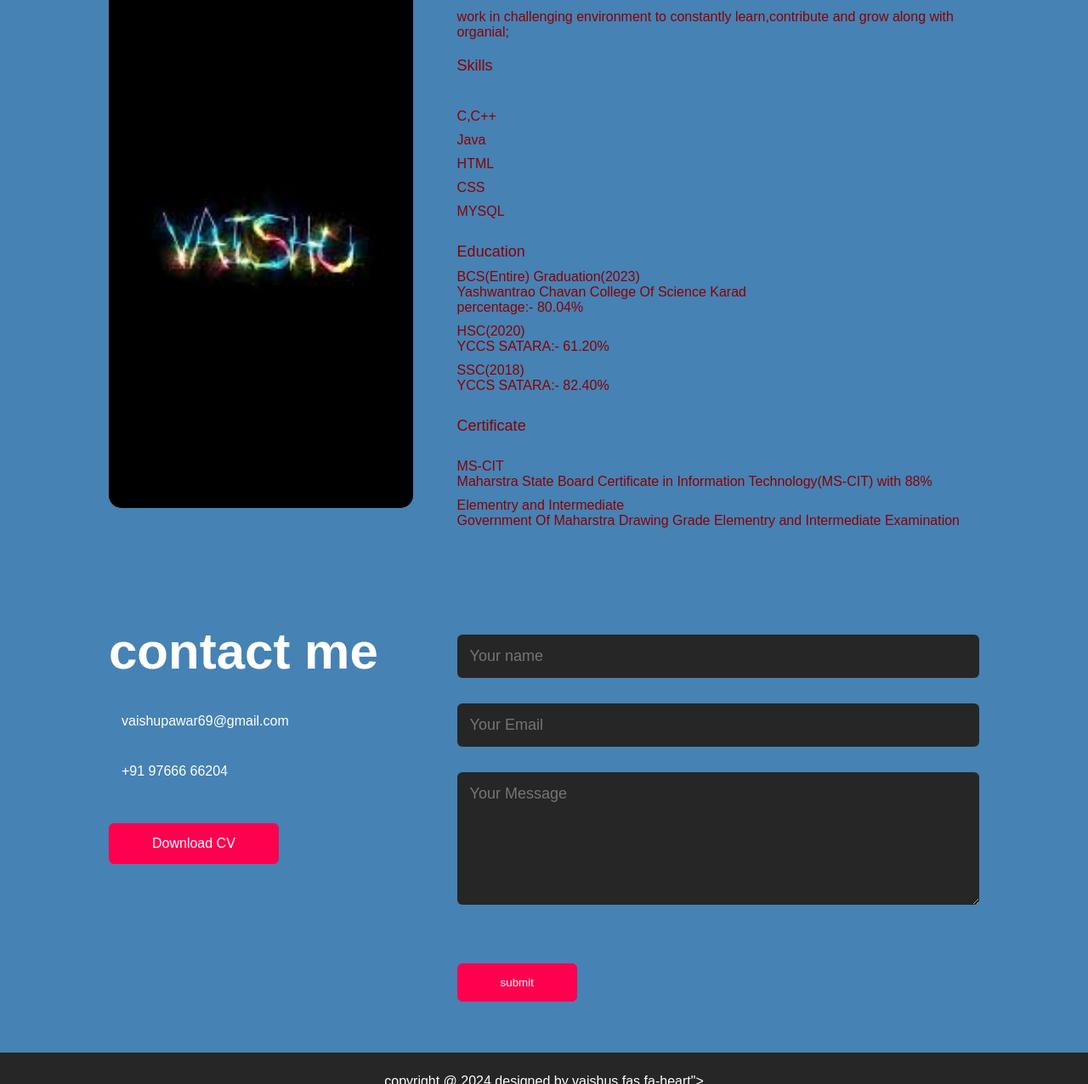
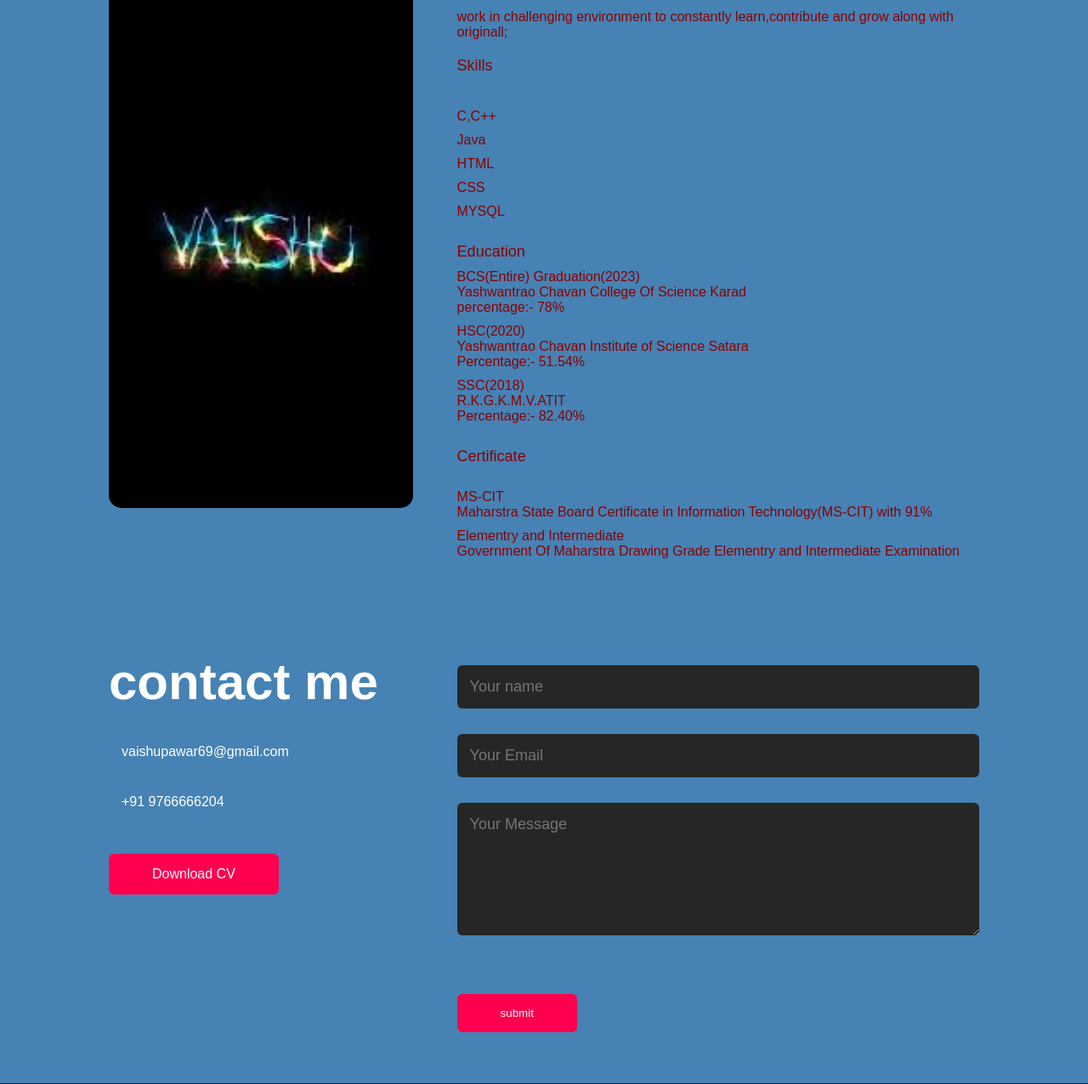
Before and after one commit to Vaishu111201/Vaishu5, a plain HTML site: page Portfolio/Portfolio.html in a window 1280 px wide. Shown: the part 948-2224 px from the top of the page at 85% size. Drawn offline with Linux system fonts and the light colour scheme.

Commit message:
Update Portfolio.html

```diff
--- a/Portfolio/Portfolio.html
+++ b/Portfolio/Portfolio.html
@@ -19,7 +19,7 @@
             </nav>
             <div class="header-text">
                 <p>Web Developer,</p>
-                <h1><marquee> name is <samp>VAISHNAVEE PAWAR</samp></marquee></h1>
+                <h1><marquee> name is <samp>VAISHNVEE PAWAR</samp></marquee></h1>
             </div>
         </div>
     </div>
@@ -32,7 +32,7 @@
                 </div>
                 <div class="about-col-2">
                     <h1 class="sub-title">About me</h1>
-                    <p>work in challenging environment to constantly learn,contribute and grow along with organial;
+                    <p>work in challenging environment to constantly learn,contribute and grow along with originall;
                     <div class="tab-titles">
                         <p class="tab-links active-links" onclick="opentab('skills')">Skills</p>
 
@@ -52,13 +52,13 @@
                             <li><span>BCS(Entire) Graduation(2023)</span>
                                 <br>Yashwantrao Chavan College
                                 Of Science Karad<br>
-                                percentage:- 80.04%
+                                percentage:- 78%
                             </li>
                             <li><span>HSC(2020)</span> <br>
-                                 YCCS SATARA</Y>:- 61.20%
+                                 Yashwantrao Chavan Institute of Science Satara<br> Percentage:- 51.54%
                             </li>
                             <li><span>SSC(2018)</span>
-                                <br>YCCS SATARA:- 82.40%
+                                <br>R.K.G.K.M.V.ATIT<br> Percentage:- 82.40%
                             </li>
                         </ul>
                     </div>
@@ -68,7 +68,7 @@
 
                             <li><span>MS-CIT</span>
                                 <br>Maharstra State Board
-                                Certificate in Information Technology(MS-CIT) with 88%
+                                Certificate in Information Technology(MS-CIT) with 91%
 
                             </li>
                             <li><span>Elementry and Intermediate</span>
@@ -89,7 +89,7 @@
                 <div class="contact-left">
                     <h1 class="sub-title"> contact me</h1>
                     <p><i class="fa-solid fa-envelope"></i>vaishupawar69@gmail.com</p>
-                    <p><i class="fa-solid fa-phone"></i>+91 97666 66204</p>
+                    <p><i class="fa-solid fa-phone"></i>+91 9766666204</p>
                     <a href="Profile resume.pdf" download class="btn">Download CV</a>
                 </div>
                 <div class="contact-right">
@@ -107,7 +107,7 @@
     <footer>
         <div>
             <div class="copyright">
-                <p>copyright @ 2024 designed by vaishus fas fa-heart"></i></p>
+                <p>copyright @ 2024 designed by Vaishnvee Pawar></i></p>
             </div>
             <div class="s-icon">
                 <img src="Instagram.jpg">
```
